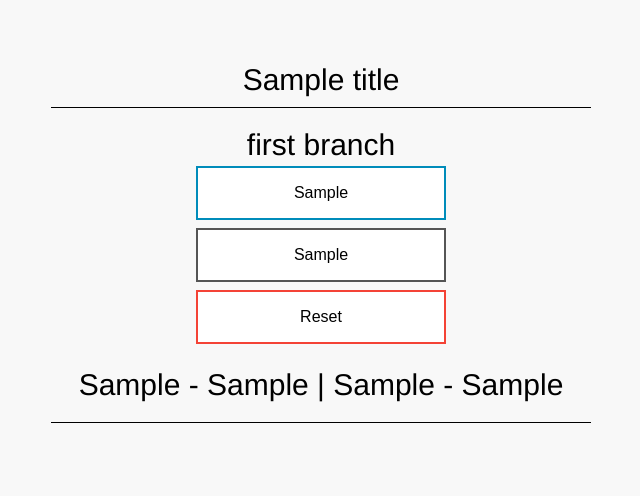
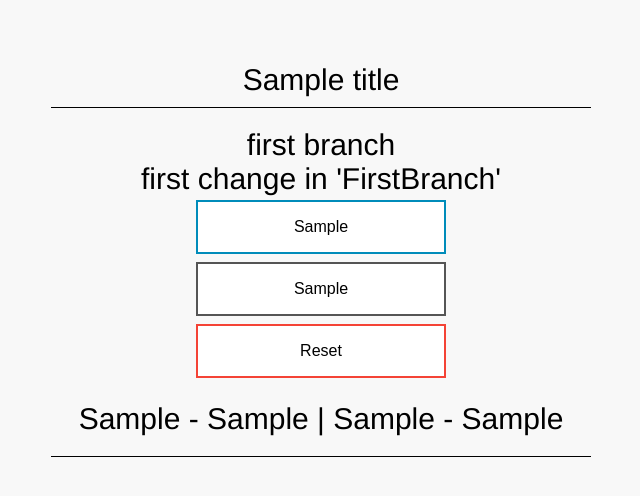
Before and after one commit to paulrayer/PSJenkinsCICD, a Flask app: template azure-vote/azure-vote/templates/index.html in a window 1280 px wide. Shown: the top 496 px of the page, without its empty margins (319-959 px from the left). Run offline with Flask 3, Linux system fonts and the light colour scheme; the template is opened without the code that fills it: most values are stand-ins (such as "Sample title", 1, 10 or a date in 2020).

Commit message:
change in FirstBranch

```diff
--- a/azure-vote/azure-vote/templates/index.html
+++ b/azure-vote/azure-vote/templates/index.html
@@ -17,6 +17,7 @@
         <div id="space"></div>
         <div id="form">
         <div>first branch</div>
+        <div>first change in 'FirstBranch'</div>
         <button name="vote" value="{{button1}}" onclick="send()" class="button button1">{{button1}}</button>
         <button name="vote" value="{{button2}}" onclick="send()" class="button button2">{{button2}}</button>
         <button name="vote" value="reset" onclick="send()" class="button button3">Reset</button>
```
